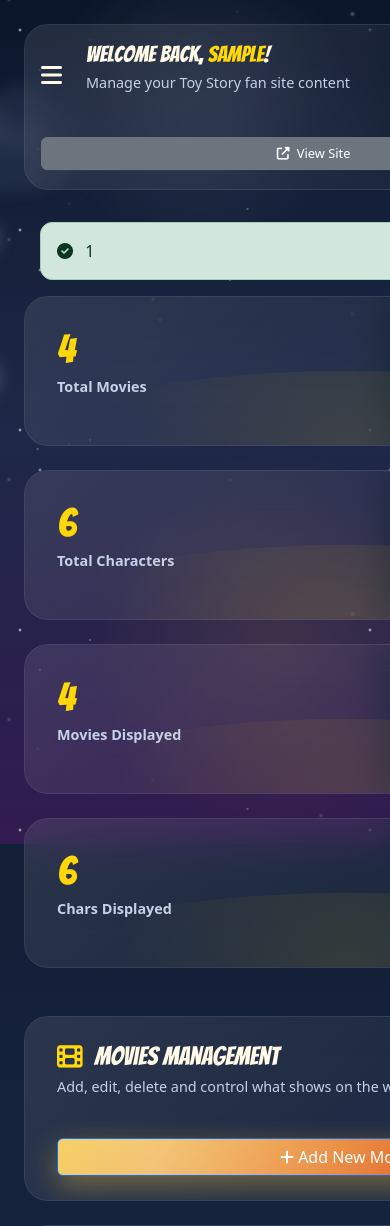
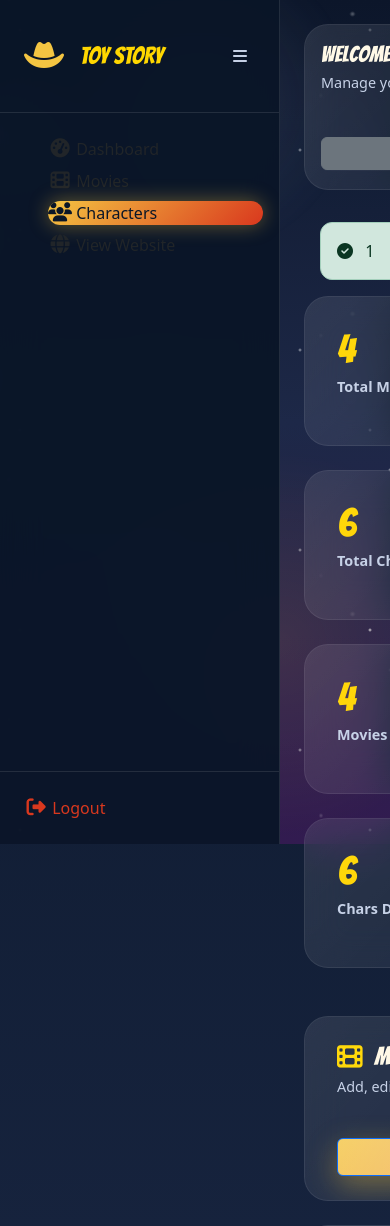
Before and after one commit to Jonas95678/IT-ELEC-TOY-STORY-FINAL-REQ-, a PHP site: page /dashboard.php in a window 390 px wide; the page is wider, and only the part inside the window is pictured. Shown: the top 1226 px of that part. Run offline with PHP 8.4, Linux system fonts and the light colour scheme; the visitor is signed in with stand-in values (Sample User, id 1); data comes from the database, SQL or seed files in the repository.

Commit message:
Fix sidebar visibility on mobile screens
Key features implemented:
- Update admin sidebar CSS to ensure proper visibility on mobile devices
- Modify responsive styles to show sidebar when active on screens up to 1024px
- Adjust sidebar positioning and margin handling in mobile view
- Change default mobile behavior from hidden sidebar to visible collapsible sidebar

The changes fix the mobile sidebar visibility issue by updating the CSS transforms and display logic, ensuring the navigation remains accessible on smaller screens while maintaining the desktop layout functionality.

```diff
--- a/toystory_web_final/toystory_web/admin-style.css
+++ b/toystory_web_final/toystory_web/admin-style.css
@@ -1143,20 +1143,24 @@
 
 @media (max-width: 1024px) {
     .admin-main {
-        margin-left: 0;
+        margin-left: 280px;
         padding: 1.5rem;
     }
 
     .admin-sidebar {
-        transform: translateX(-100%);
-    }
-
-    .admin-sidebar.active {
         transform: translateX(0);
     }
 
+    .admin-sidebar.collapsed {
+        width: 280px;
+    }
+
+    .admin-sidebar.collapsed ~ .admin-main {
+        margin-left: 280px;
+    }
+
     .mobile-menu-toggle {
-        display: block;
+        display: none;
     }
 
     .stats-grid {
```
Also changed, not shown: 1 other file.
